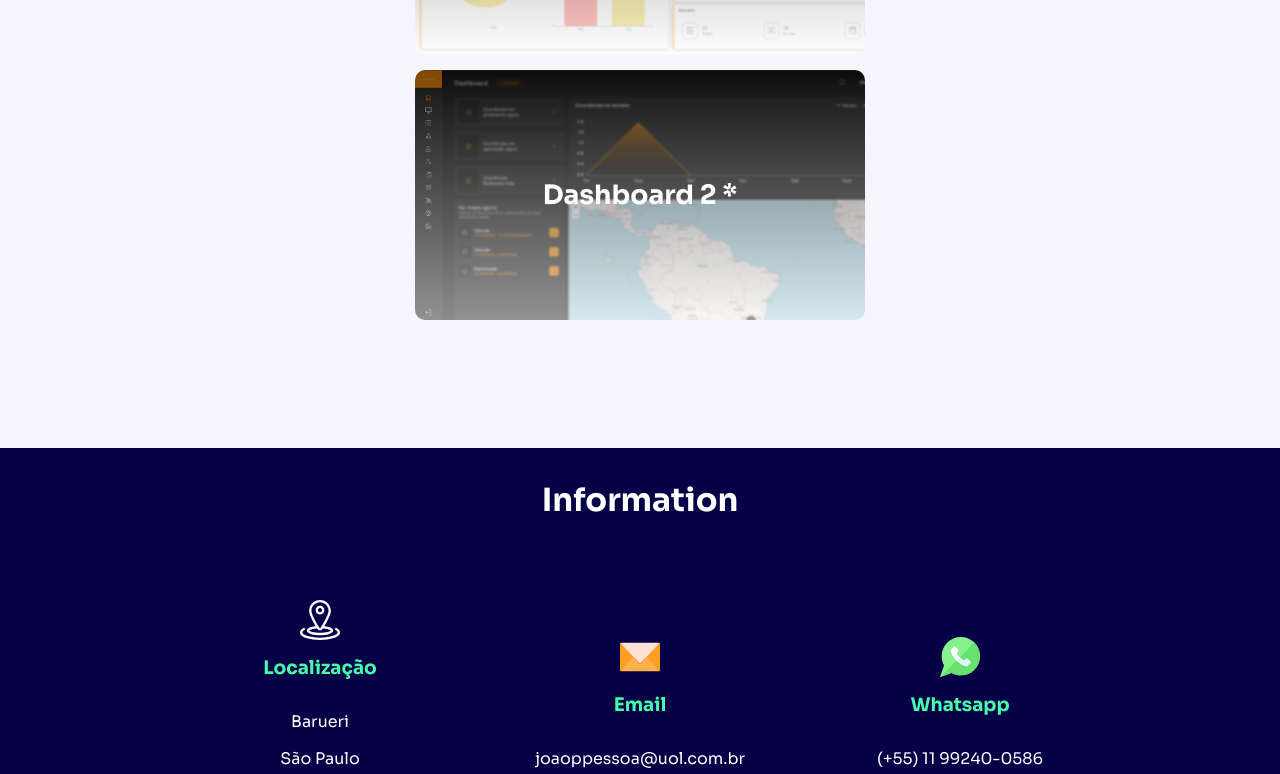
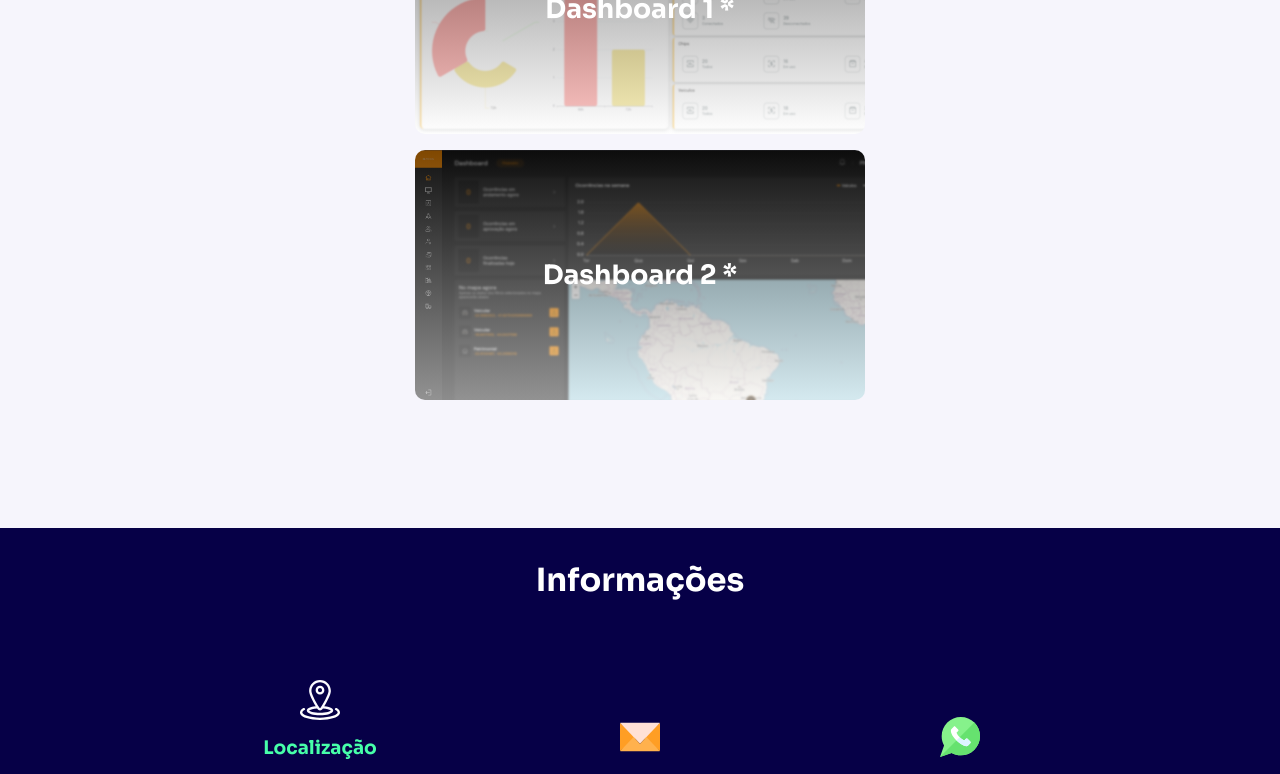
Before and after one commit to JoaoFPessoa/myPortfolio, a React (Vite) app: page / in a window 1280 px wide. Shown: the part 3016-3790 px from the top of the page. Built offline with nearby package versions, Linux system fonts and the light colour scheme.

Commit message:
fix: text

```diff
--- a/src/components/Footer/index.jsx
+++ b/src/components/Footer/index.jsx
@@ -10,7 +10,7 @@ export default function Footer() {
   const { t } = useTranslation();
   return (
     <Container>
-      <h1>Information</h1>
+      <h1>{t("info")}</h1>
       <LocationContainer>
         <Location>
           <img src={pin} />
--- a/src/components/Jobs/style.js
+++ b/src/components/Jobs/style.js
@@ -17,4 +17,5 @@ export const CardsContainer = styled.div`
   gap: 1rem;
   margin: 0 10rem;
   width: 50%;
+  margin-top: 5rem;
 `;
```
